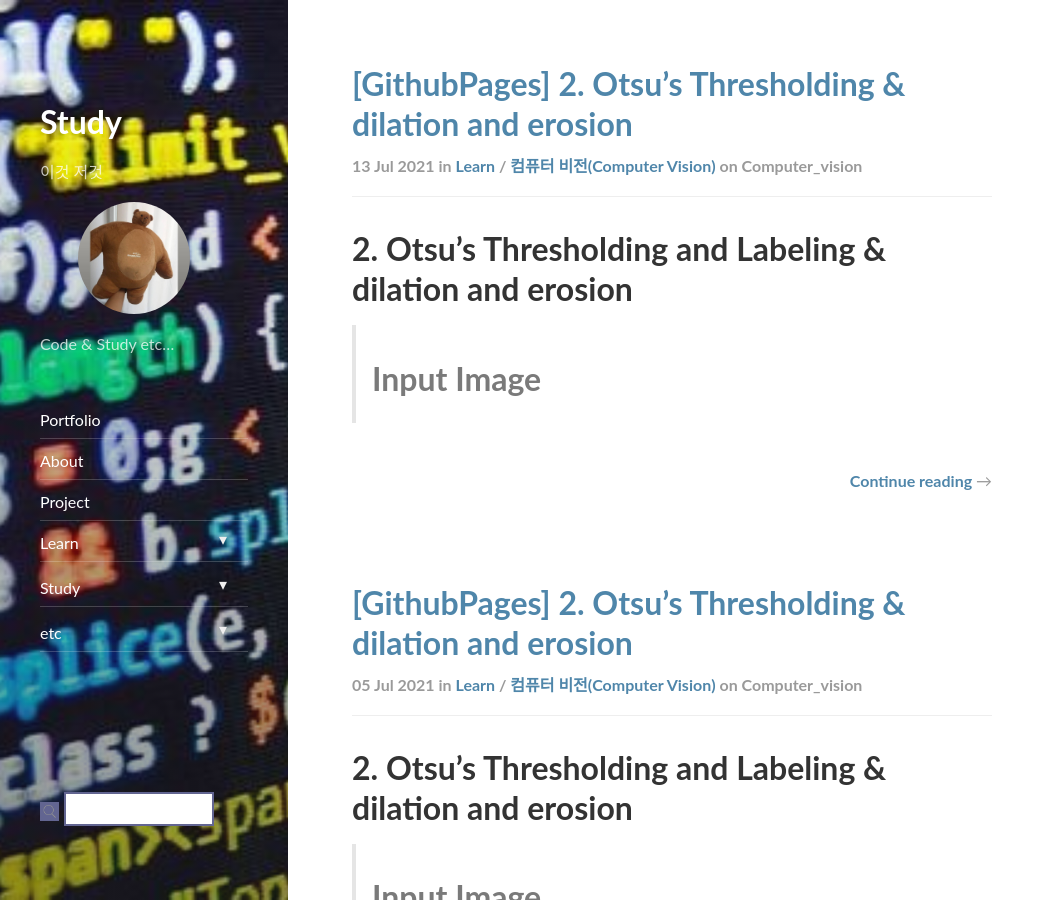
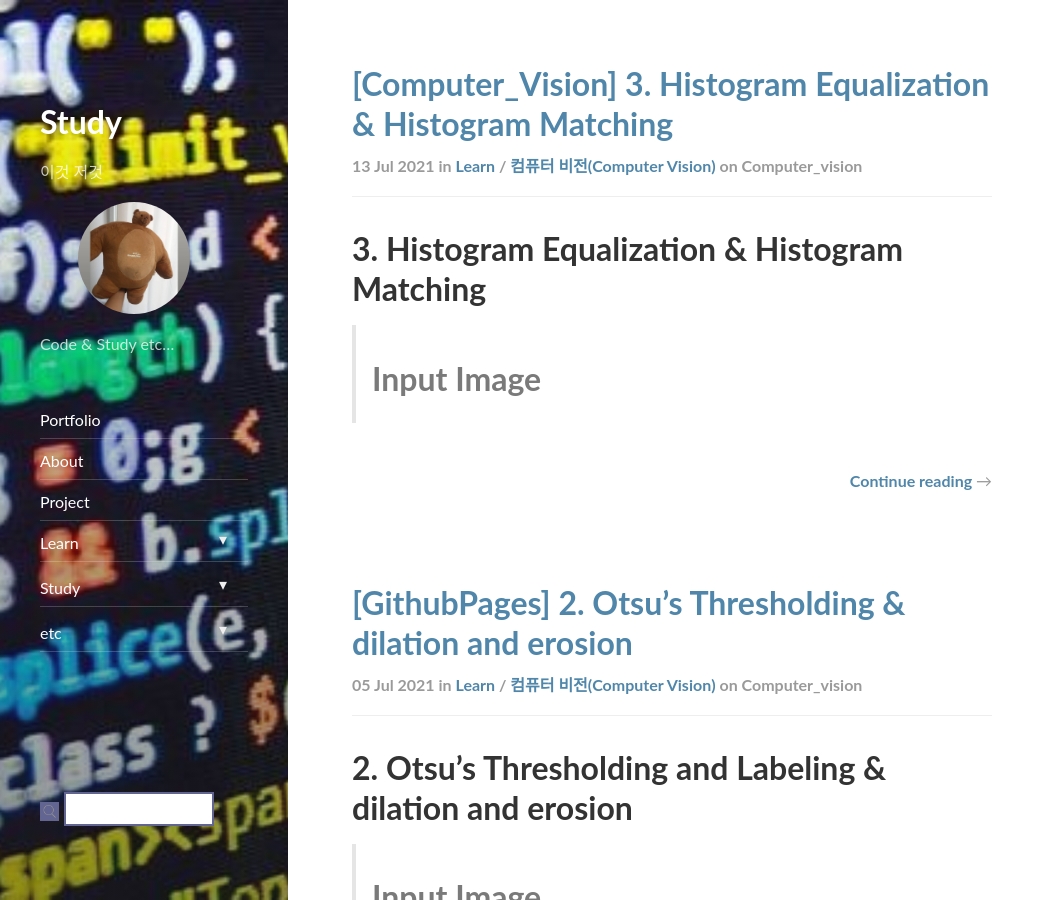
Before and after one commit to ekgus2222/ekgus2222.github.io, a Jekyll site: the page built from _featured_categories/learn/computer_vision.md, in a window 1280 px wide and 900 px high. Shown: the whole window, without its empty margins (0-1053 px from the left). Built offline with Jekyll 4.4.1, drawn with Linux system fonts in a browser that asks for light colours; nearby versions of some CDN libraries.

Commit message:
Update 2021-07-13-making-blog.md

```diff
--- a/_posts/learn/computer_vision/2021-07-13-making-blog.md
+++ b/_posts/learn/computer_vision/2021-07-13-making-blog.md
@@ -1,6 +1,6 @@
 ---
 layout: post
-title:  "[GithubPages] 2. Otsu’s Thresholding & dilation and erosion"
+title:  "[Computer_Vision] 3. Histogram Equalization & Histogram Matching"
 subtitle:   "정문호 교수님"
 categories:
     - learn
@@ -10,7 +10,7 @@ comments: true
 use_math: true
 ---
 
-# 2. Otsu’s Thresholding and Labeling & dilation and erosion
+# 3. Histogram Equalization & Histogram Matching
 > # Input Image
 
 ![Input](https://user-images.githubusercontent.com/69707792/124537874-ac588180-de55-11eb-9655-41a97d2501a5.JPG)
```
